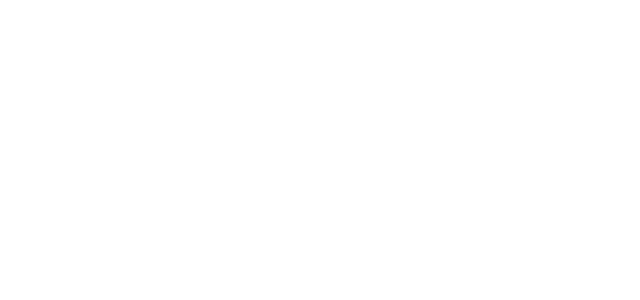
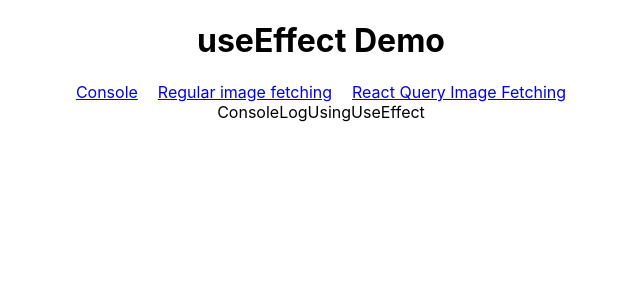
Before and after one commit to camcatacc/useEffect-React18, a React (Create React App) app: page / in a window 1280 px wide. Shown: the top 300 px of the page, without its empty margins (319-959 px from the left). Built offline with nearby package versions, Linux system fonts and the light colour scheme.

Commit message:
Enhanced App.tsx with some links and explanations

```diff
--- a/src/App.css
+++ b/src/App.css
@@ -1,38 +1,17 @@
 .App {
-  text-align: center;
+	text-align: center;
+	margin-bottom: 20px;
 }
 
-.App-logo {
-  height: 40vmin;
-  pointer-events: none;
+.linksContainer {
+	display: flex;
+	width: fit-content;
+	gap: 20px;
+	flex-direction: row;
+	margin-left: auto;
+	margin-right: auto;
 }
 
-@media (prefers-reduced-motion: no-preference) {
-  .App-logo {
-    animation: App-logo-spin infinite 20s linear;
-  }
+hr {
+	max-width: 100px;
 }
-
-.App-header {
-  background-color: #282c34;
-  min-height: 100vh;
-  display: flex;
-  flex-direction: column;
-  align-items: center;
-  justify-content: center;
-  font-size: calc(10px + 2vmin);
-  color: white;
-}
-
-.App-link {
-  color: #61dafb;
-}
-
-@keyframes App-logo-spin {
-  from {
-    transform: rotate(0deg);
-  }
-  to {
-    transform: rotate(360deg);
-  }
-}
--- a/src/App.tsx
+++ b/src/App.tsx
@@ -1,12 +1,16 @@
-import { Link } from "react-router-dom";
+import { Link, Outlet } from "react-router-dom";
 import "./App.css";
 
 function App() {
 	return (
 		<div className="App">
-			<Link to="console" />
-			<Link to="regular-image-fetching" />
-			<Link to="react-query-image-fetching" />
+			<h1>useEffect Demo</h1>
+			<nav className="linksContainer">
+				<Link to="/">Console</Link>
+				<Link to="regular-image-fetching">Regular image fetching</Link>
+				<Link to="react-query-image-fetching">React Query Image Fetching</Link>
+			</nav>
+			<Outlet />
 		</div>
 	);
 }
```
